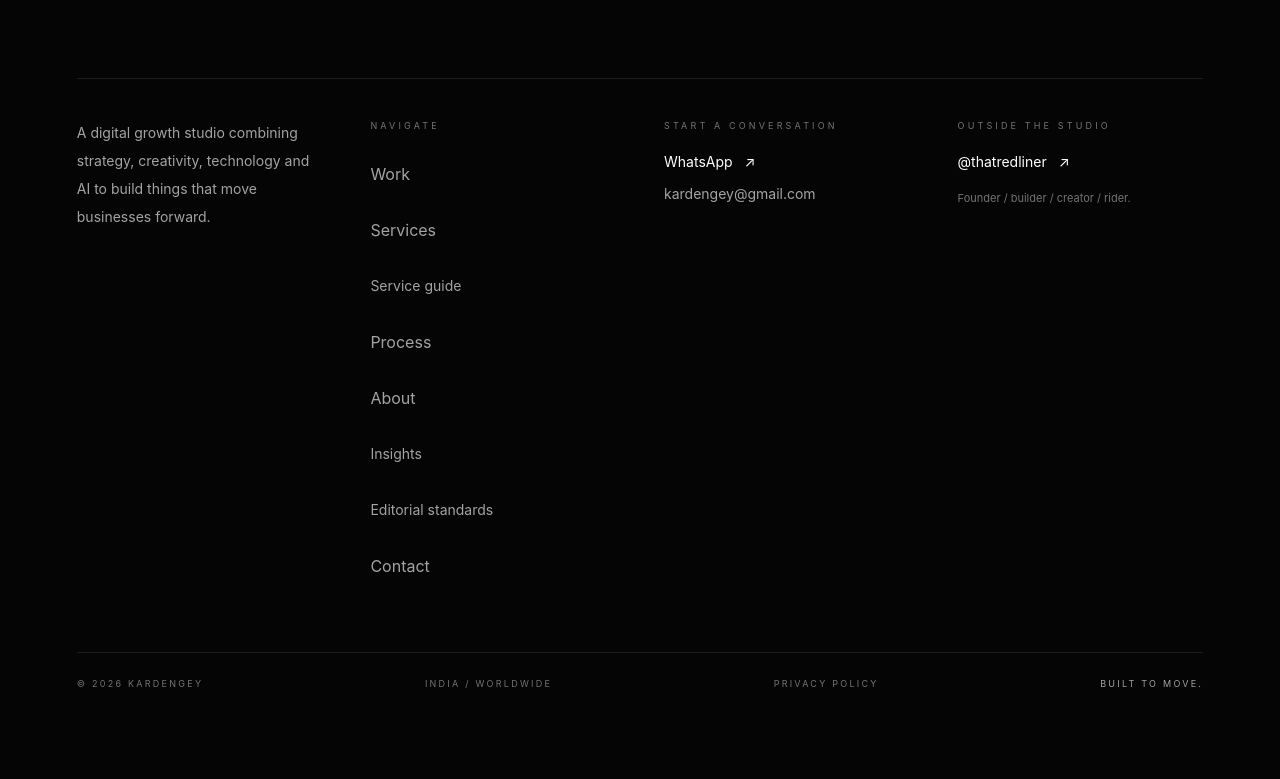
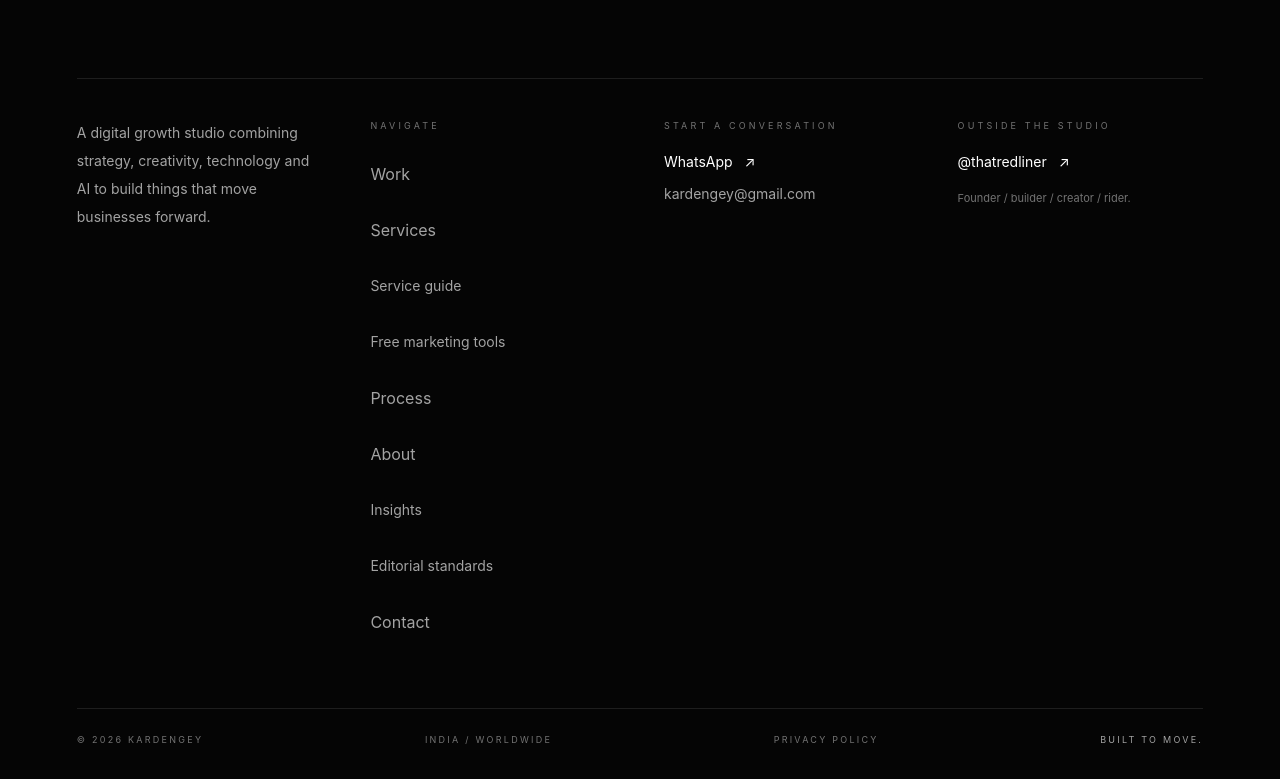
Before and after one commit to WhoUmang/kardengey, a React (Vite) app: page /services in a window 1280 px wide. Shown: the part 5700-6479 px from the top of the page. Before the commit the page ends 6423 px from the top, so only its background shows below. Built offline with nearby package versions, Linux system fonts and the light colour scheme.

Commit message:
Add free marketing tools to footer navigation

```diff
--- a/src/components/layout/Footer.jsx
+++ b/src/components/layout/Footer.jsx
@@ -5,6 +5,7 @@ const links = [
   { label: "Work", href: "#work" },
   { label: "Services", href: "#services" },
   { label: "Service guide", href: "/services" },
+  { label: "Free marketing tools", href: "/tools/marketing-tools" },
   { label: "Process", href: "#process" },
   { label: "About", href: "#about" },
   { label: "Insights", href: "/insights" },
```
